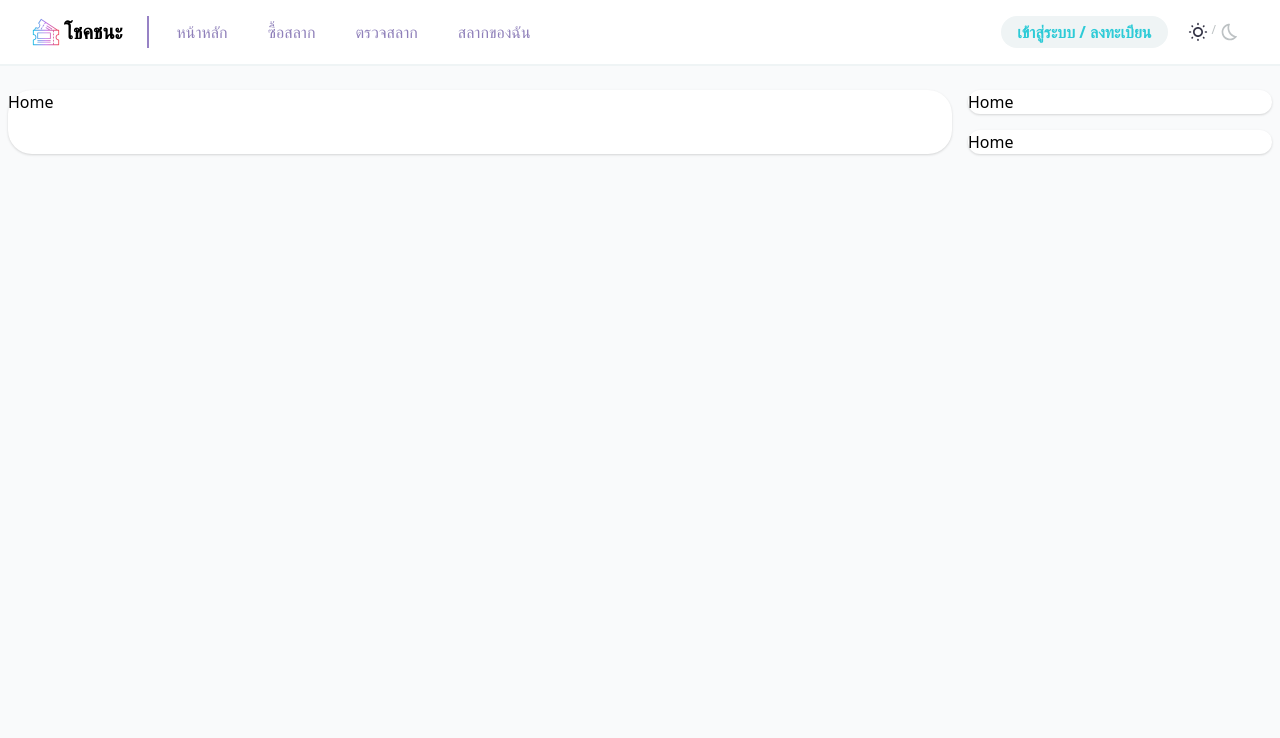
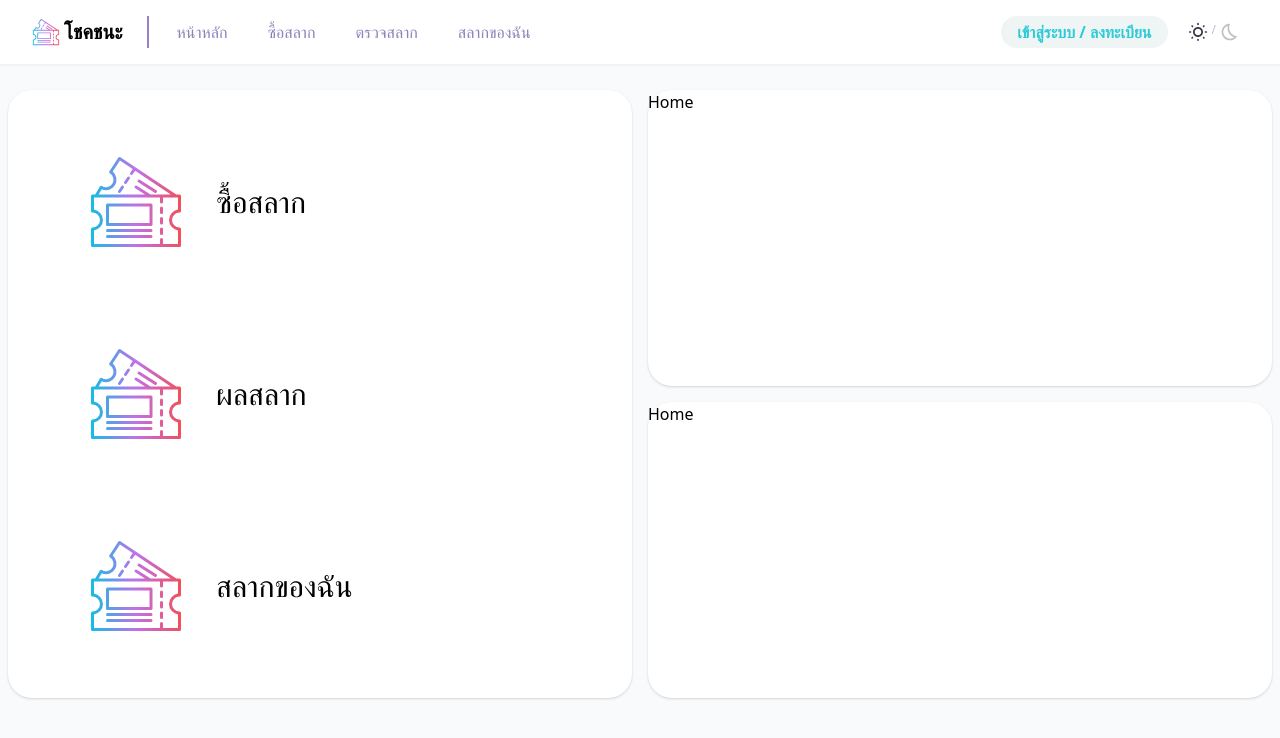
Before and after one commit to 0xNithi/chokchana-frontend, a React (Create React App) app: page / in a window 1280 px wide. Shown: the top 738 px of the page. Built offline with nearby package versions, Linux system fonts and the light colour scheme.

Commit message:
Add Card to Home page

```diff
--- a/src/components/Navbar/Navbar.tsx
+++ b/src/components/Navbar/Navbar.tsx
@@ -1,16 +1,17 @@
 import React from 'react'
+import { Link } from 'react-router-dom'
 import ThemeSwitcher from './components/ThemeSwitcher'
 import config from './config'
 
 const Navbar: React.FC = () => {
   const links = config.map((item, index) => (
-    <a
-      href={item.href}
+    <Link
+      to={item.href}
       className="text-purple-lightest dark:text-purple-light px-3 py-2 rounded-md text-base font-medium"
       key={index}
     >
       {item.label}
-    </a>
+    </Link>
   ))
 
   return (
--- a/src/components/Navbar/components/ThemeSwitcher.tsx
+++ b/src/components/Navbar/components/ThemeSwitcher.tsx
@@ -1,7 +1,7 @@
 import React from 'react'
 import useTheme from '../../../hooks/useTheme'
 
-const ThemeSwitcher = () => {
+const ThemeSwitcher: React.FC = () => {
   const { toggleTheme } = useTheme()
   return (
     <button
--- a/src/pages/Home/Home.tsx
+++ b/src/pages/Home/Home.tsx
@@ -1,14 +1,21 @@
 import React from 'react'
 import Layout from '../../components/Layout'
 import Card from '../../components/Card'
+import BuyLottoryCard from './components/BuyLottoryCard'
+import ResultLottoryCard from './components/ResultLottoryCard'
+import MyLottoryCard from './components/MyLottoryCard'
 
 const Home: React.FC = () => {
   return (
     <Layout>
       <div className="grid grid-cols-12 gap-4">
-        <Card className="col-span-9 row-span-2">Home</Card>
-        <Card className="col-span-3">Home</Card>
-        <Card className="col-span-3">Home</Card>
+        <Card className="col-span-6 row-span-2 flex flex-col space-y-8 px-12 py-8">
+          <BuyLottoryCard />
+          <ResultLottoryCard />
+          <MyLottoryCard />
+        </Card>
+        <Card className="col-span-6">Home</Card>
+        <Card className="col-span-6">Home</Card>
       </div>
     </Layout>
   )
--- /dev/null
+++ b/src/pages/Home/components/BuyLottoryCard.tsx
@@ -0,0 +1,22 @@
+import React from 'react'
+
+const BuyLottoryCard: React.FC = () => {
+  return (
+    <div className="flex flex-auto p-8 dark:bg-purple rounded-3xl items-center space-x-8">
+      <svg viewBox="0 0 512 512" xmlns="http://www.w3.org/2000/svg" className="max-h-24 max-w-24">
+        <linearGradient id="linear-gradient">
+          <stop offset={0} stopColor="#12bee5" />
+          <stop offset=".5" stopColor="#c071e9" />
+          <stop offset={1} stopColor="#f24f5a" />
+        </linearGradient>
+        <path
+          d="m488 216h-17.578l-297.984-198.656a8 8 0 0 0 -11.133 2.278l-47.083 72a8 8 0 0 0 2.536 11.212 40 40 0 1 1 -42.173 67.975 8 8 0 0 0 -11.185 2.691l-25.082 42.5h-14.318a8 8 0 0 0 -8 8v80a8 8 0 0 0 8 8 40 40 0 0 1 0 80 8 8 0 0 0 -8 8v88a8 8 0 0 0 8 8h464a8 8 0 0 0 8-8v-88a8 8 0 0 0 -8-8 40 40 0 0 1 0-80 8 8 0 0 0 8-8v-80a8 8 0 0 0 -8-8zm-414.709-27.778a56.01 56.01 0 0 0 58.519-94.263l38.468-58.825 67.859 45.239-12.793 19.189a8 8 0 1 0 13.312 8.876l12.793-19.19 190.129 126.752h-107.819l-73.459-46.75a8 8 0 0 0 -8.59 13.5l52.246 33.25h-247.056zm406.709 108.348a56.005 56.005 0 0 0 0 110.86v72.57h-80v-24a8 8 0 0 0 -16 0v24h-352v-72.57a56.005 56.005 0 0 0 0-110.86v-64.57h352v24a8 8 0 0 0 16 0v-24h80zm-80-8.57v24a8 8 0 0 1 -16 0v-24a8 8 0 0 1 16 0zm0 56v24a8 8 0 0 1 -16 0v-24a8 8 0 0 1 16 0zm0 56v24a8 8 0 0 1 -16 0v-24a8 8 0 0 1 16 0zm-64-136h-232a8 8 0 0 0 -8 8v104a8 8 0 0 0 8 8h232a8 8 0 0 0 8-8v-104a8 8 0 0 0 -8-8zm-8 104h-216v-88h216zm16 40a8 8 0 0 1 -8 8h-232a8 8 0 0 1 0-16h232a8 8 0 0 1 8 8zm0 32a8 8 0 0 1 -8 8h-232a8 8 0 0 1 0-16h232a8 8 0 0 1 8 8zm-121.344-307.562-16 24a8 8 0 1 1 -13.312-8.876l16-24a8 8 0 1 1 13.312 8.876zm-32 48-16 24a8 8 0 1 1 -13.312-8.876l16-24a8 8 0 0 1 13.312 8.876zm74.594-40.733a8 8 0 0 1 11.05-2.455l88 56a8 8 0 1 1 -8.59 13.5l-88-56a8 8 0 0 1 -2.46-11.045z"
+          fill="url(#linear-gradient)"
+        />
+      </svg>
+      <div className="text-3xl dark:text-white">ซื้อสลาก</div>
+    </div>
+  )
+}
+
+export default BuyLottoryCard
--- /dev/null
+++ b/src/pages/Home/components/MyLottoryCard.tsx
@@ -0,0 +1,22 @@
+import React from 'react'
+
+const MyLottoryCard: React.FC = () => {
+  return (
+    <div className="flex flex-auto p-8 dark:bg-purple rounded-3xl items-center space-x-8">
+      <svg viewBox="0 0 512 512" xmlns="http://www.w3.org/2000/svg" className="max-h-24 max-w-24">
+        <linearGradient id="linear-gradient">
+          <stop offset={0} stopColor="#12bee5" />
+          <stop offset=".5" stopColor="#c071e9" />
+          <stop offset={1} stopColor="#f24f5a" />
+        </linearGradient>
+        <path
+          d="m488 216h-17.578l-297.984-198.656a8 8 0 0 0 -11.133 2.278l-47.083 72a8 8 0 0 0 2.536 11.212 40 40 0 1 1 -42.173 67.975 8 8 0 0 0 -11.185 2.691l-25.082 42.5h-14.318a8 8 0 0 0 -8 8v80a8 8 0 0 0 8 8 40 40 0 0 1 0 80 8 8 0 0 0 -8 8v88a8 8 0 0 0 8 8h464a8 8 0 0 0 8-8v-88a8 8 0 0 0 -8-8 40 40 0 0 1 0-80 8 8 0 0 0 8-8v-80a8 8 0 0 0 -8-8zm-414.709-27.778a56.01 56.01 0 0 0 58.519-94.263l38.468-58.825 67.859 45.239-12.793 19.189a8 8 0 1 0 13.312 8.876l12.793-19.19 190.129 126.752h-107.819l-73.459-46.75a8 8 0 0 0 -8.59 13.5l52.246 33.25h-247.056zm406.709 108.348a56.005 56.005 0 0 0 0 110.86v72.57h-80v-24a8 8 0 0 0 -16 0v24h-352v-72.57a56.005 56.005 0 0 0 0-110.86v-64.57h352v24a8 8 0 0 0 16 0v-24h80zm-80-8.57v24a8 8 0 0 1 -16 0v-24a8 8 0 0 1 16 0zm0 56v24a8 8 0 0 1 -16 0v-24a8 8 0 0 1 16 0zm0 56v24a8 8 0 0 1 -16 0v-24a8 8 0 0 1 16 0zm-64-136h-232a8 8 0 0 0 -8 8v104a8 8 0 0 0 8 8h232a8 8 0 0 0 8-8v-104a8 8 0 0 0 -8-8zm-8 104h-216v-88h216zm16 40a8 8 0 0 1 -8 8h-232a8 8 0 0 1 0-16h232a8 8 0 0 1 8 8zm0 32a8 8 0 0 1 -8 8h-232a8 8 0 0 1 0-16h232a8 8 0 0 1 8 8zm-121.344-307.562-16 24a8 8 0 1 1 -13.312-8.876l16-24a8 8 0 1 1 13.312 8.876zm-32 48-16 24a8 8 0 1 1 -13.312-8.876l16-24a8 8 0 0 1 13.312 8.876zm74.594-40.733a8 8 0 0 1 11.05-2.455l88 56a8 8 0 1 1 -8.59 13.5l-88-56a8 8 0 0 1 -2.46-11.045z"
+          fill="url(#linear-gradient)"
+        />
+      </svg>
+      <div className="text-3xl dark:text-white">สลากของฉัน</div>
+    </div>
+  )
+}
+
+export default MyLottoryCard
--- /dev/null
+++ b/src/pages/Home/components/ResultLottoryCard.tsx
@@ -0,0 +1,22 @@
+import React from 'react'
+
+const ResultLottoryCard: React.FC = () => {
+  return (
+    <div className="flex flex-auto p-8 dark:bg-purple rounded-3xl items-center space-x-8">
+      <svg viewBox="0 0 512 512" xmlns="http://www.w3.org/2000/svg" className="max-h-24 max-w-24">
+        <linearGradient id="linear-gradient">
+          <stop offset={0} stopColor="#12bee5" />
+          <stop offset=".5" stopColor="#c071e9" />
+          <stop offset={1} stopColor="#f24f5a" />
+        </linearGradient>
+        <path
+          d="m488 216h-17.578l-297.984-198.656a8 8 0 0 0 -11.133 2.278l-47.083 72a8 8 0 0 0 2.536 11.212 40 40 0 1 1 -42.173 67.975 8 8 0 0 0 -11.185 2.691l-25.082 42.5h-14.318a8 8 0 0 0 -8 8v80a8 8 0 0 0 8 8 40 40 0 0 1 0 80 8 8 0 0 0 -8 8v88a8 8 0 0 0 8 8h464a8 8 0 0 0 8-8v-88a8 8 0 0 0 -8-8 40 40 0 0 1 0-80 8 8 0 0 0 8-8v-80a8 8 0 0 0 -8-8zm-414.709-27.778a56.01 56.01 0 0 0 58.519-94.263l38.468-58.825 67.859 45.239-12.793 19.189a8 8 0 1 0 13.312 8.876l12.793-19.19 190.129 126.752h-107.819l-73.459-46.75a8 8 0 0 0 -8.59 13.5l52.246 33.25h-247.056zm406.709 108.348a56.005 56.005 0 0 0 0 110.86v72.57h-80v-24a8 8 0 0 0 -16 0v24h-352v-72.57a56.005 56.005 0 0 0 0-110.86v-64.57h352v24a8 8 0 0 0 16 0v-24h80zm-80-8.57v24a8 8 0 0 1 -16 0v-24a8 8 0 0 1 16 0zm0 56v24a8 8 0 0 1 -16 0v-24a8 8 0 0 1 16 0zm0 56v24a8 8 0 0 1 -16 0v-24a8 8 0 0 1 16 0zm-64-136h-232a8 8 0 0 0 -8 8v104a8 8 0 0 0 8 8h232a8 8 0 0 0 8-8v-104a8 8 0 0 0 -8-8zm-8 104h-216v-88h216zm16 40a8 8 0 0 1 -8 8h-232a8 8 0 0 1 0-16h232a8 8 0 0 1 8 8zm0 32a8 8 0 0 1 -8 8h-232a8 8 0 0 1 0-16h232a8 8 0 0 1 8 8zm-121.344-307.562-16 24a8 8 0 1 1 -13.312-8.876l16-24a8 8 0 1 1 13.312 8.876zm-32 48-16 24a8 8 0 1 1 -13.312-8.876l16-24a8 8 0 0 1 13.312 8.876zm74.594-40.733a8 8 0 0 1 11.05-2.455l88 56a8 8 0 1 1 -8.59 13.5l-88-56a8 8 0 0 1 -2.46-11.045z"
+          fill="url(#linear-gradient)"
+        />
+      </svg>
+      <div className="text-3xl dark:text-white">ผลสลาก</div>
+    </div>
+  )
+}
+
+export default ResultLottoryCard
```
